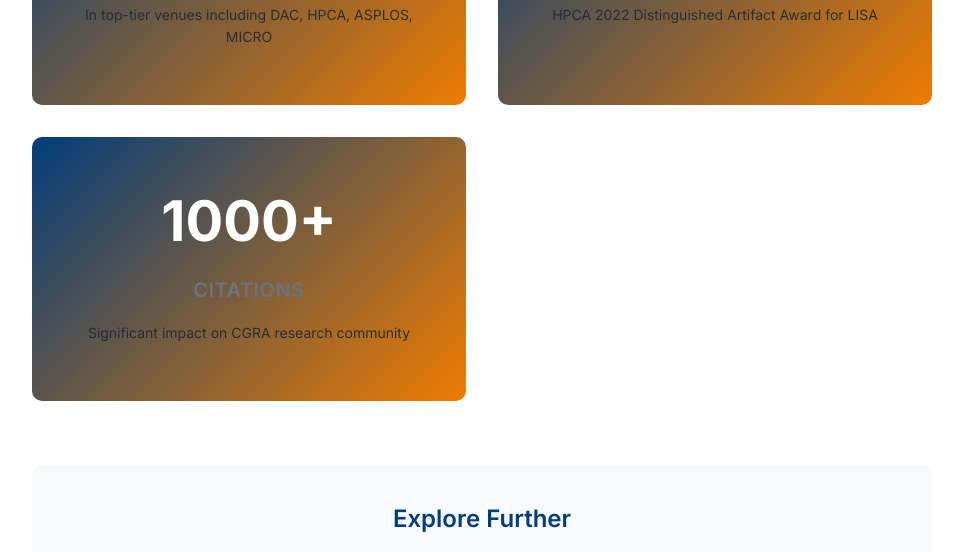
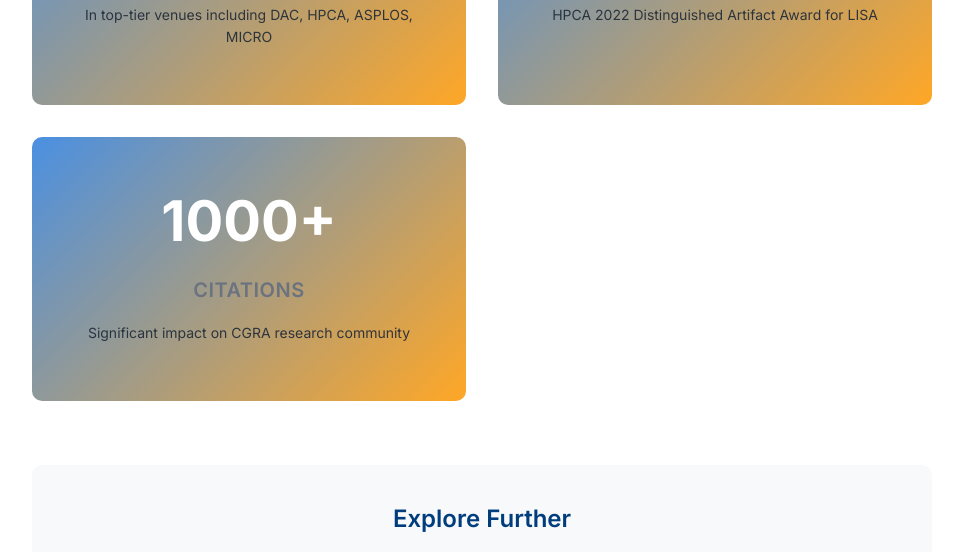
Before and after one commit to ahengljh/tulika_demo, a plain HTML site: page publications.html in a window 1280 px wide. Shown: the part 5726-6278 px from the top of the page, without its empty margins (158-1121 px from the left). Drawn offline with Linux system fonts and the light colour scheme.

Commit message:
update color

```diff
--- a/styles.css
+++ b/styles.css
@@ -2591,7 +2591,7 @@ p {
 }
 
 .metric-box {
-    background: linear-gradient(135deg, var(--nus-blue), var(--nus-orange));
+    background: linear-gradient(135deg, #4A90E2, #FFA726);
     color: white;
     padding: 2.5rem;
     border-radius: 10px;
```
